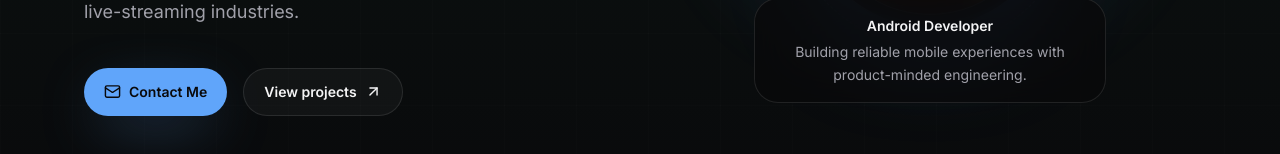
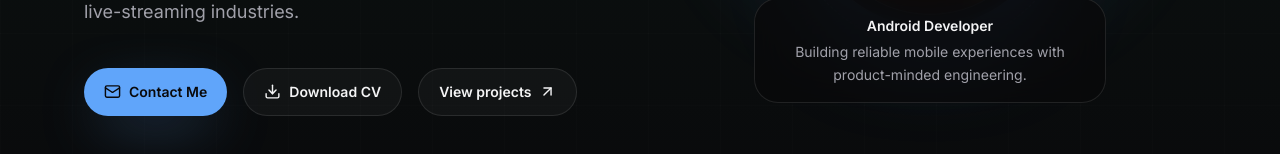
Before and after one commit to sulistyow/sulistyow.github.io, a Next.js app: page / in a window 1280 px wide. Shown: the part 543-697 px from the top of the page. Built offline with nearby package versions, Linux system fonts and the light colour scheme.

Commit message:
feat: add download cv button

```diff
--- a/src/app/page.tsx
+++ b/src/app/page.tsx
@@ -1,5 +1,5 @@
 import Image from "next/image";
-import { Mail, Sparkles, ArrowUpRight, Smartphone, CodeXml, Terminal, BriefcaseBusiness, Trophy } from "lucide-react";
+import { Mail, Sparkles, ArrowUpRight, Smartphone, CodeXml, Terminal, BriefcaseBusiness, Trophy, Download } from "lucide-react";
 
 const GithubIcon = ({ size = 16 }) => (
   <svg xmlns="http://www.w3.org/2000/svg" width={size} height={size} viewBox="0 0 24 24" fill="none" stroke="currentColor" strokeWidth="2" strokeLinecap="round" strokeLinejoin="round"><path d="M15 22v-4a4.8 4.8 0 0 0-1-3.5c3 0 6-2 6-5.5.08-1.25-.27-2.48-1-3.5.28-1.15.28-2.35 0-3.5 0 0-1 0-3 1.5-2.64-.5-5.36-.5-8 0C6 2 5 2 5 2c-.3 1.15-.3 2.35 0 3.5A5.403 5.403 0 0 0 4 9c0 3.5 3 5.5 6 5.5-.39.49-.68 1.05-.85 1.65-.17.6-.22 1.23-.15 1.85v4"/><path d="M9 18c-4.51 2-5-2-7-2"/></svg>
@@ -50,6 +50,9 @@ export default function Home() {
               <div style={{ marginTop: '2.5rem', display: 'flex', flexWrap: 'wrap', gap: '1rem', alignItems: 'center' }}>
                 <a className="btn-primary" href="mailto:sulistyo.wahyu27@gmail.com">
                   <Mail size={17} /> Contact Me
+                </a>
+                <a className="btn-secondary" href="/cv.pdf" target="_blank" rel="noreferrer">
+                  <Download size={17} /> Download CV
                 </a>
                 <a className="btn-secondary" href="#projects">
                   View projects <ArrowUpRight size={17} />
```
